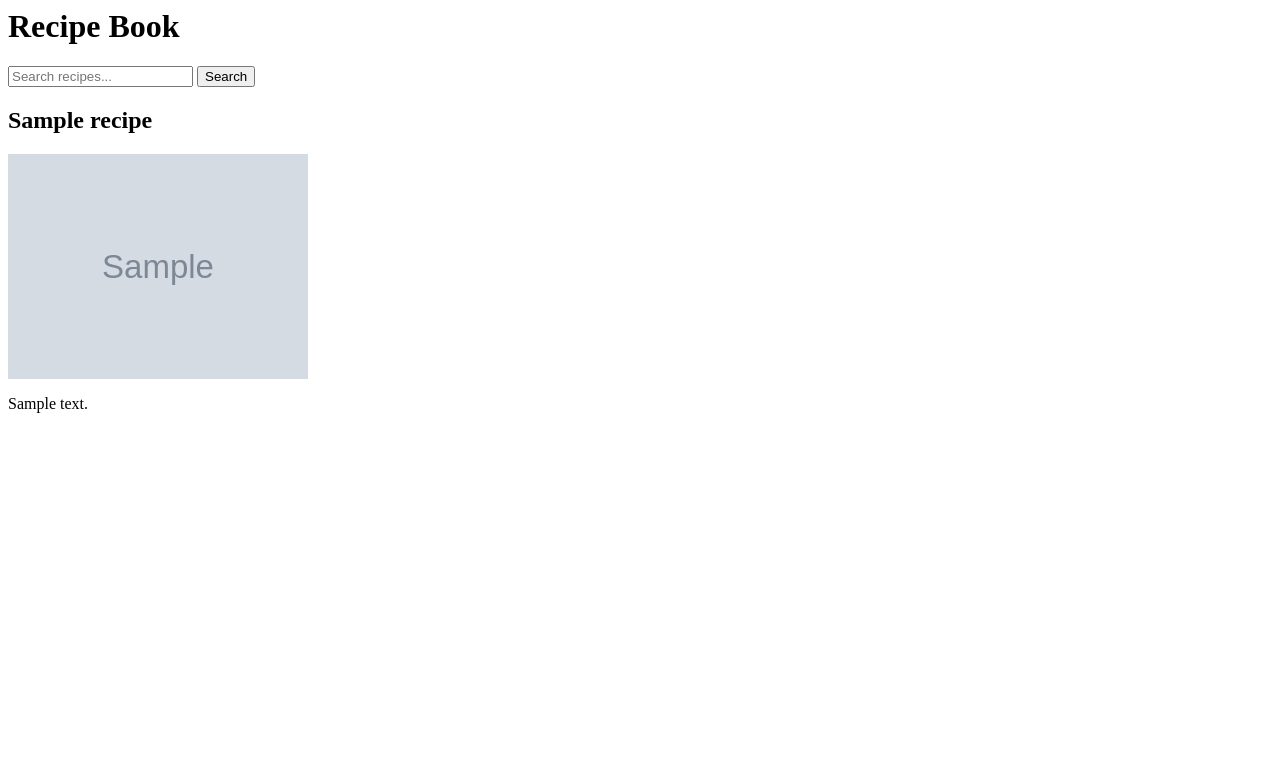
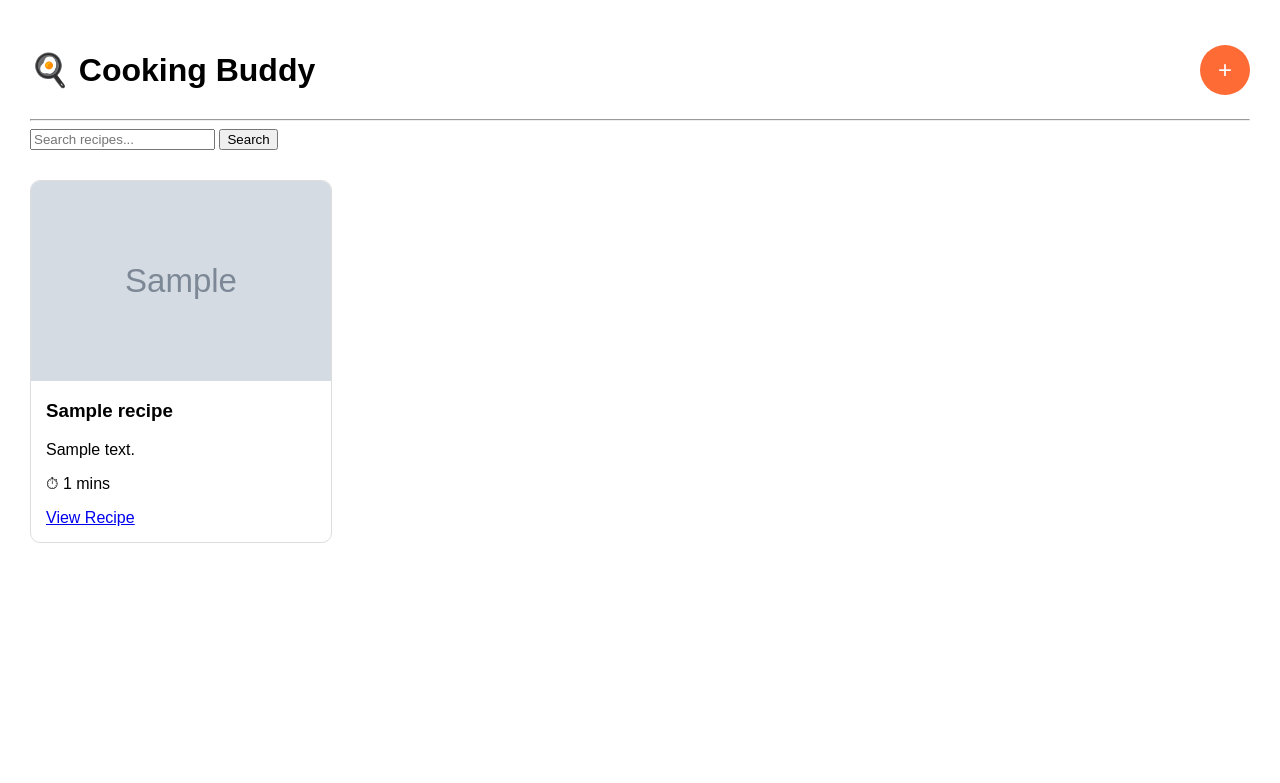
Before and after one commit to clasarageth/cooking_buddy, a Django app: page / in a window 1280 px wide. Shown: the top 783 px of the page. Run offline with Django 5.2, Linux system fonts and the light colour scheme; tables that the repository leaves empty hold one stand-in row (values such as "Sample post"); grey boxes marked "Sample" are stand-in pictures.

```diff
--- a/projectsite/recipes/templates/recipes/home.html
+++ b/projectsite/recipes/templates/recipes/home.html
@@ -1,19 +1,121 @@
-<h1>Recipe Book</h1>
+<!DOCTYPE html>
+<html>
+<head>
+    <title>Cooking Buddy</title>
 
-<form method="GET">
+    <style>
+        body {
+            font-family: Arial, sans-serif;
+            margin: 30px;
+        }
 
-    <input type="text" name="q" placeholder="Search recipes...">
+        .header {
+            display: flex;
+            justify-content: space-between;
+            align-items: center;
+        }
 
-    <button type="submit">Search</button>
+        .add-btn {
+            background: #ff6b35;
+            color: white;
+            text-decoration: none;
+            font-size: 24px;
+            width: 50px;
+            height: 50px;
+            border-radius: 50%;
+            display: flex;
+            align-items: center;
+            justify-content: center;
+        }
 
-</form>
+        .recipes {
+            display: flex;
+            flex-wrap: wrap;
+            gap: 20px;
+            margin-top: 30px;
+        }
 
-{% for recipe in recipes %}
+        .card {
+            width: 300px;
+            border: 1px solid #ddd;
+            border-radius: 10px;
+            overflow: hidden;
+        }
 
-    <h2>{{ recipe.title }}</h2>
+        .card img {
+            width: 100%;
+            height: 200px;
+            object-fit: cover;
+        }
 
-    <img src="{{ recipe.image.url }}" width="300">
+        .content {
+            padding: 15px;
+        }
 
-    <p>{{ recipe.description }}</p>
+        .content h3 {
+            margin-top: 0;
+        }
+    </style>
+</head>
+<body>
 
-{% endfor %}
+    <div class="header">
+        <h1>🍳 Cooking Buddy</h1>
+
+        <a href="{% url 'create_recipe' %}" class="add-btn">
+            +
+        </a>
+    </div>
+
+    <hr>
+
+    <form method="GET">
+        <input
+            type="text"
+            name="q"
+            placeholder="Search recipes..."
+        >
+
+        <button type="submit">
+            Search
+        </button>
+    </form>
+
+    <div class="recipes">
+
+        {% for recipe in recipes %}
+
+            <div class="card">
+
+                {% if recipe.image %}
+                    <img src="{{ recipe.image.url }}">
+                {% endif %}
+
+                <div class="content">
+
+                    <h3>{{ recipe.title }}</h3>
+
+                    <p>{{ recipe.description|truncatewords:15 }}</p>
+
+                    <p>
+                        ⏱ {{ recipe.cooking_time }} mins
+                    </p>
+
+                    <a href="{% url 'recipe_detail' recipe.id %}">
+                        View Recipe
+                    </a>
+
+                </div>
+
+            </div>
+
+        {% empty %}
+
+            <p>No recipes found.</p>
+
+        {% endfor %}
+
+    </div>
+
+</body>
+</html>
```
Also changed, not shown: projectsite/recipes/templates/recipes/create_recipe.html (added, +23 -0 lines), projectsite/recipes/templates/recipes/recipe_detail.html (added, +48 -0 lines), projectsite/media/recipes/ChatGPT_Image_May_4_2026_11_58_54_PM.png (added).
